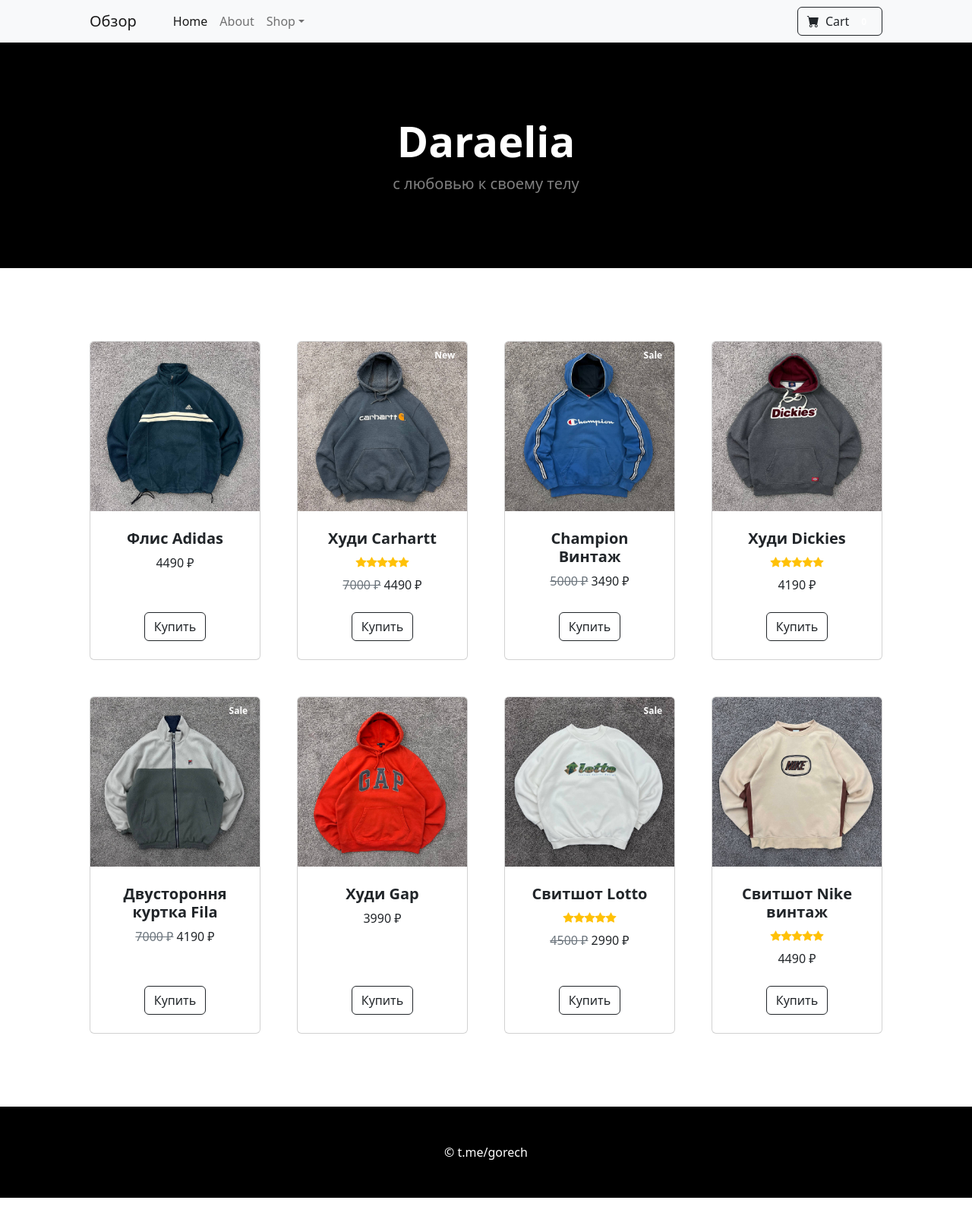
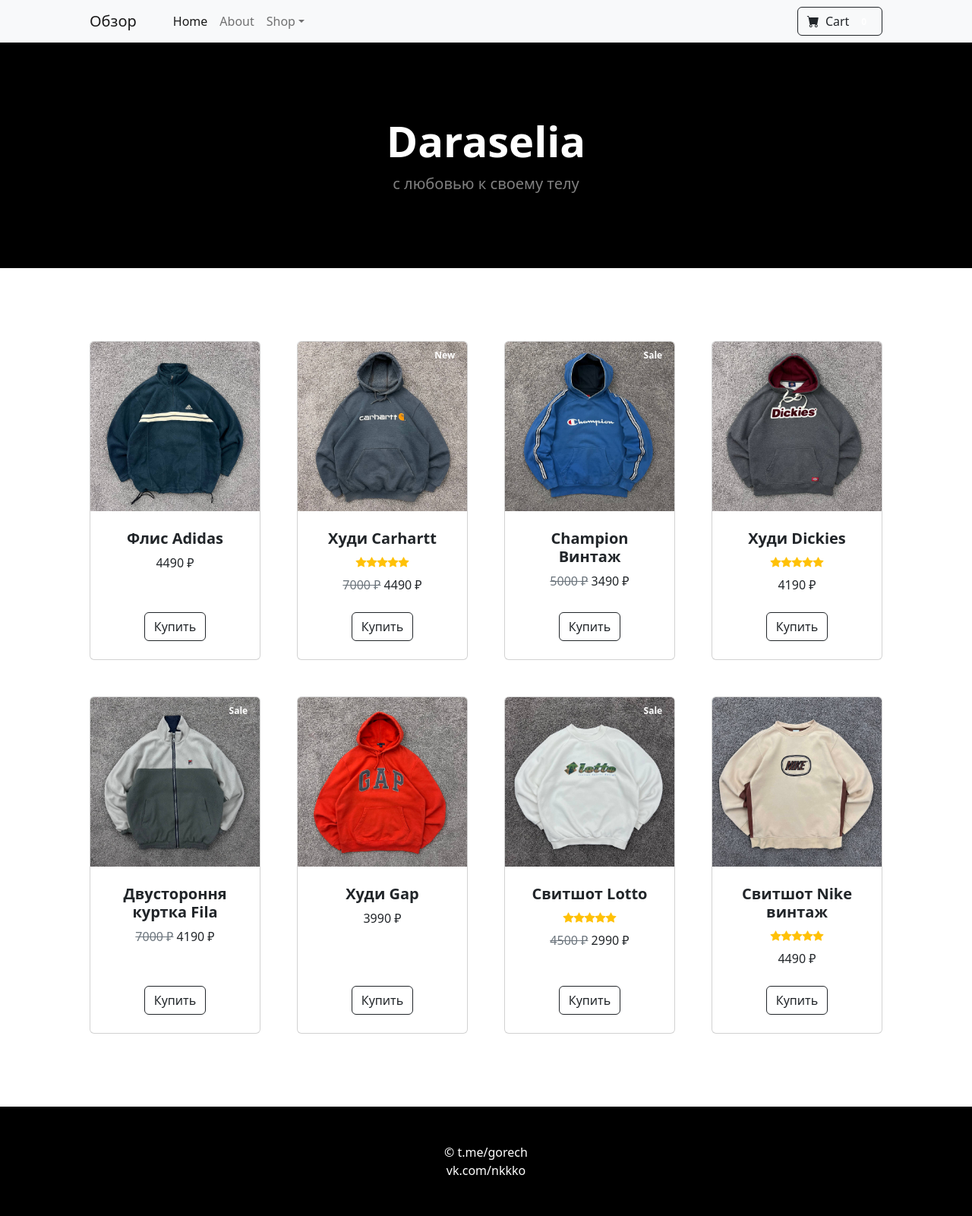
Before and after one commit to ikometa/shoping, a plain HTML site: page index.html in a window 1280 px wide. Shown: the whole page at 76% size. Before the commit the page ends 1577 px from the top, so only its background shows below. Drawn offline with nearby package versions, Linux system fonts and the light colour scheme.

Commit message:
Update index.html

```diff
--- a/index.html
+++ b/index.html
@@ -47,7 +47,7 @@
         <header class="bg-dark py-5" style="background: black;">
             <div class="container px-4 px-lg-5 my-5">
                 <div class="text-center text-white">
-                    <h1 class="display-4 fw-bolder">Daraelia</h1>
+                    <h1 class="display-4 fw-bolder">Daraselia</h1>
                     <p class="lead fw-normal text-white-50 mb-0">c любовью к своему телу</p>
                 </div>
             </div>
@@ -257,7 +257,7 @@
         </section>
         <!-- Footer-->
         <footer class="py-5 bg-dark" style="background: black;">
-            <div class="container"><p class="m-0 text-center text-white">&copy; t.me/gorech</p></div>
+            <div class="container"><p class="m-0 text-center text-white">&copy; t.me/gorech<br/>vk.com/nkkko</p></div>
         </footer>
         <!-- Bootstrap core JS-->
         <script src="https://cdn.jsdelivr.net/npm/bootstrap@5.2.3/dist/js/bootstrap.bundle.min.js"></script>
```
